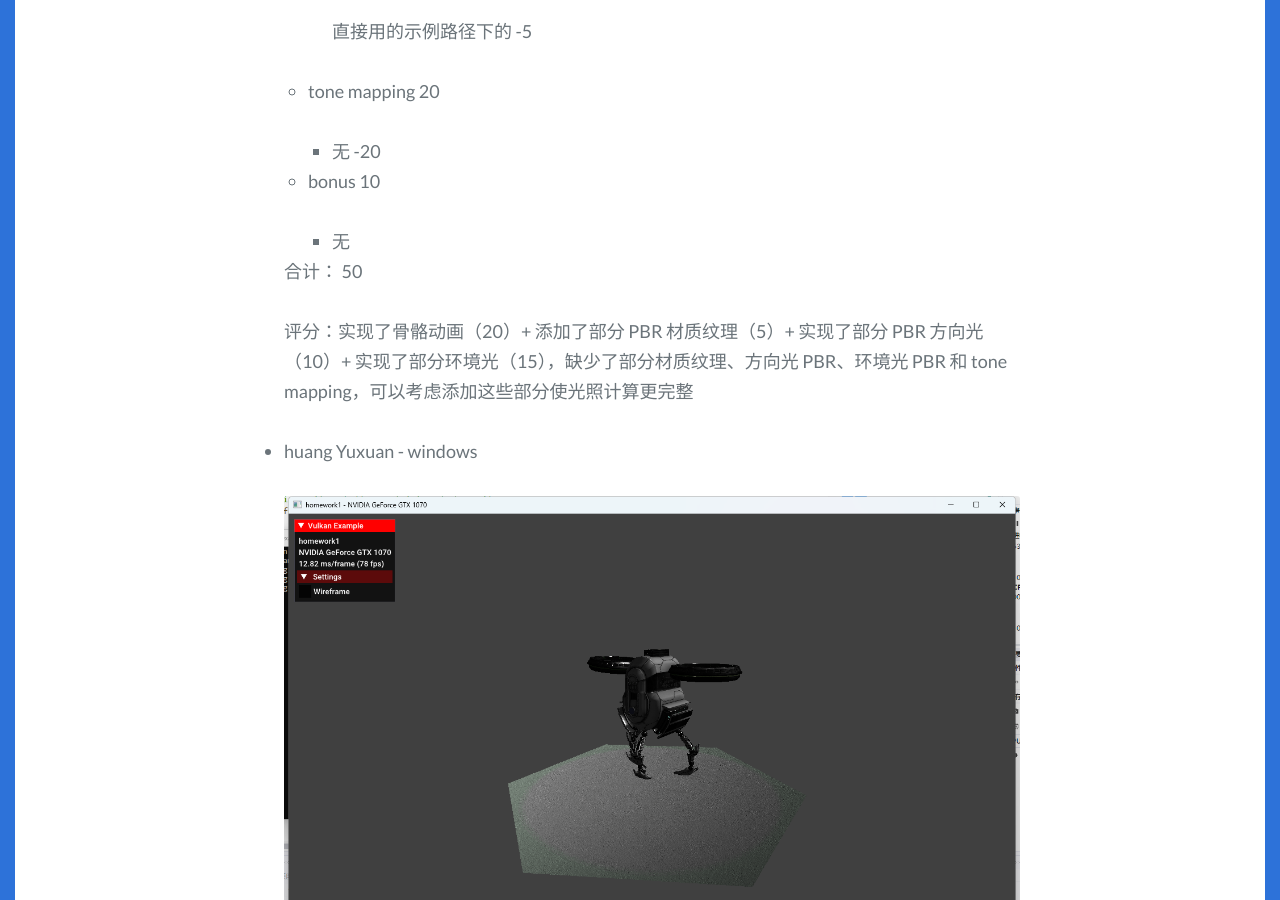
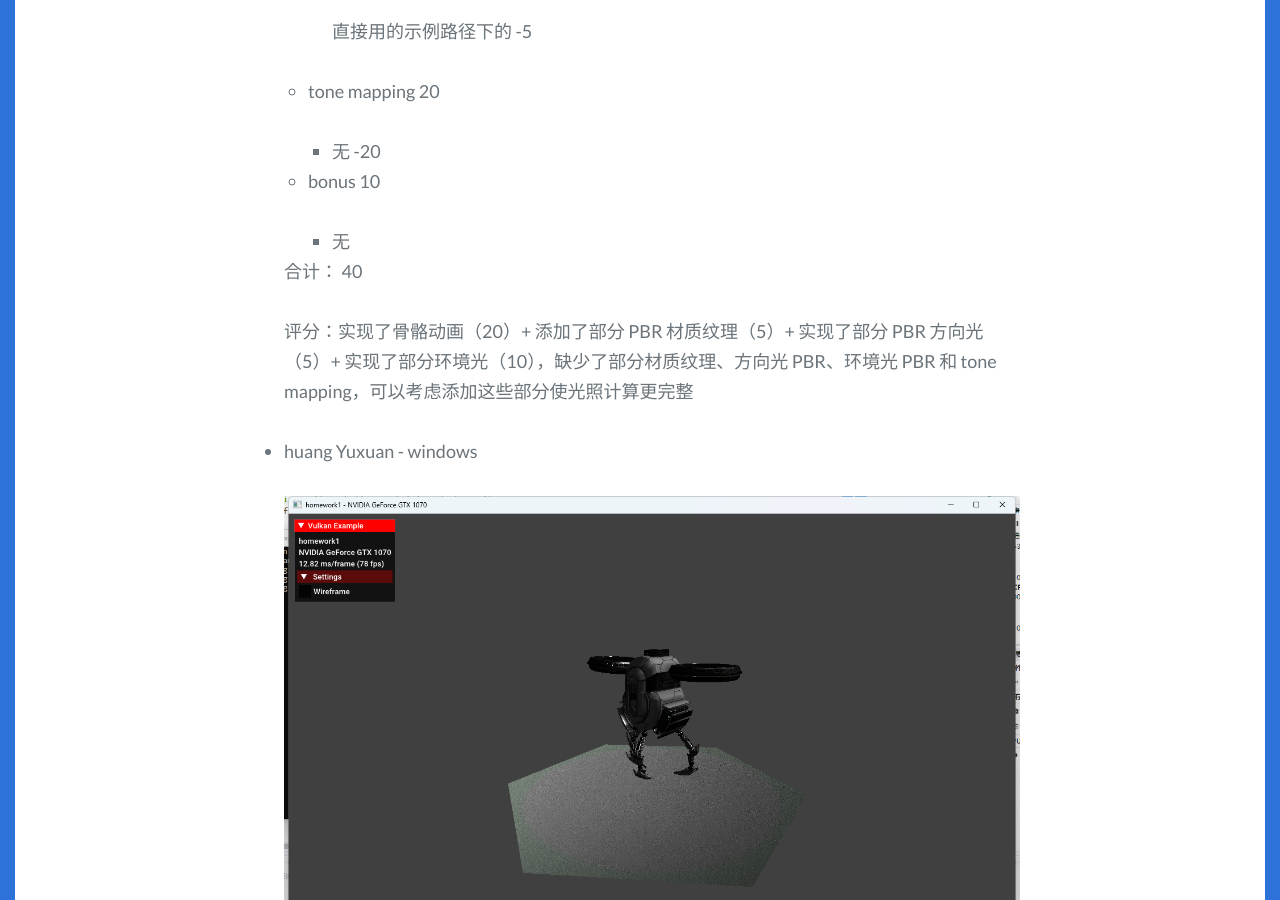
Before and after one commit to Zydiii/Zydiii.github.io, a Jekyll site: the page built from _posts/2023-6-1-games106_0.md, in a window 1280 px wide and 900 px high, scrolled down 13343 px. Built offline with Jekyll 4.4.1, drawn with Linux system fonts in a browser that asks for light colours; some web fonts are replaced; comment, search, counter and statistics services are not loaded; some of the changed text lies outside the part shown.

Commit message:
games106

```diff
--- a/_posts/2023-6-1-games106_0.md
+++ b/_posts/2023-6-1-games106_0.md
@@ -262,9 +262,9 @@ git apply -p1 < ../F1__123456__Wang_Sherlock_TruNj.patch # binary file
 
       - 无
 
-    合计： 50
+    合计： 40
 
-    评分：实现了骨骼动画（20）+ 添加了部分 PBR 材质纹理（5）+ 实现了部分 PBR 方向光（10）+ 实现了部分环境光（15），缺少了部分材质纹理、方向光 PBR、环境光 PBR 和 tone mapping，可以考虑添加这些部分使光照计算更完整
+    评分：实现了骨骼动画（20）+ 添加了部分 PBR 材质纹理（5）+ 实现了部分 PBR 方向光（5）+ 实现了部分环境光（10），缺少了部分材质纹理、方向光 PBR、环境光 PBR 和 tone mapping，可以考虑添加这些部分使光照计算更完整
 
 - huang Yuxuan - windows
 
```
Also changed, not shown: other parts of _posts/2023-6-1-games106_0.md (+14 -0 lines), images/2023.6.1/17.png (added), images/2023.6.1/18.png (added), images/2023.6.1/19.png (added), images/2023.6.1/20.png (added).
